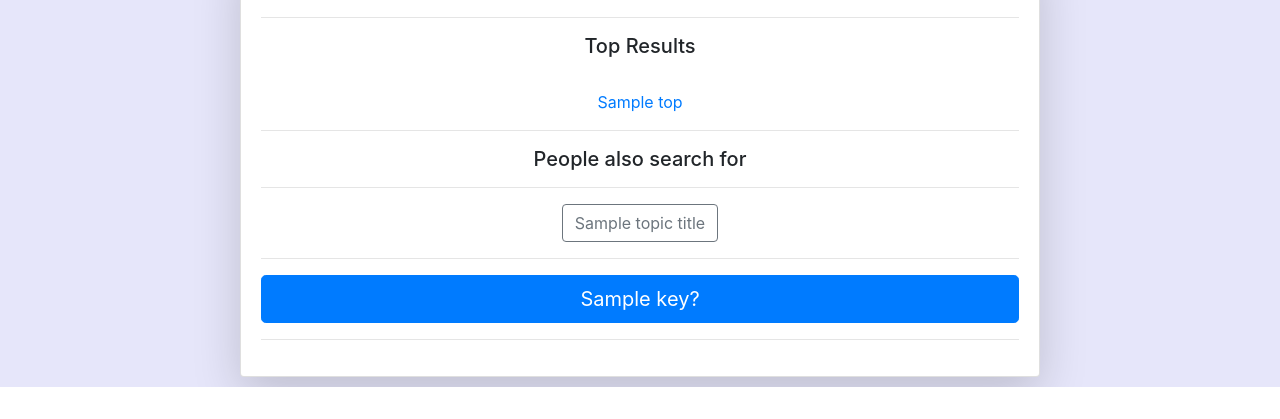
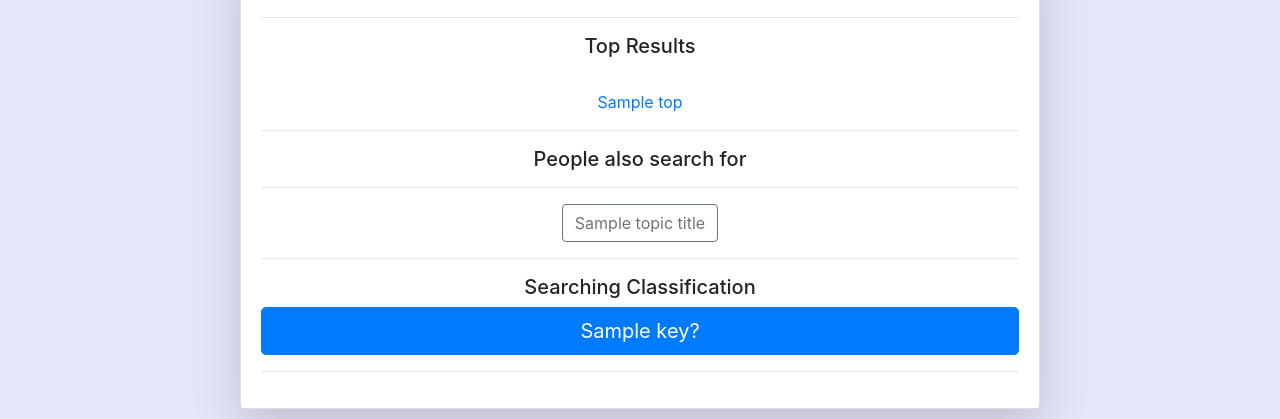
Before and after one commit to Ishan2601/Err_404-Four_Nodes-003-SmartSearch, a Flask app: template templates/index.html in a window 1280 px wide. Shown: the part 417-836 px from the top of the page. Before the commit the page ends 804 px from the top, so only its background shows below. Run offline with Flask 2, Linux system fonts and the light colour scheme; the template is opened without the code that fills it: most values are stand-ins (such as "Sample title", 1, 10 or a date in 2020); some libraries are stand-ins or nearby versions.

Commit message:
Good Night!

```diff
--- a/templates/index.html
+++ b/templates/index.html
@@ -63,6 +63,7 @@
           {% endfor %}
           {% endif %}
           <hr>
+          <h5>Searching Classification</h5>
           {% for key, value in result.items() %}
             {% if result[key] %}
                 <div><button class="btn btn-primary btn-lg btn-block" data-toggle="collapse" data-target="#{{key}}">{{key}}?</button>
```
